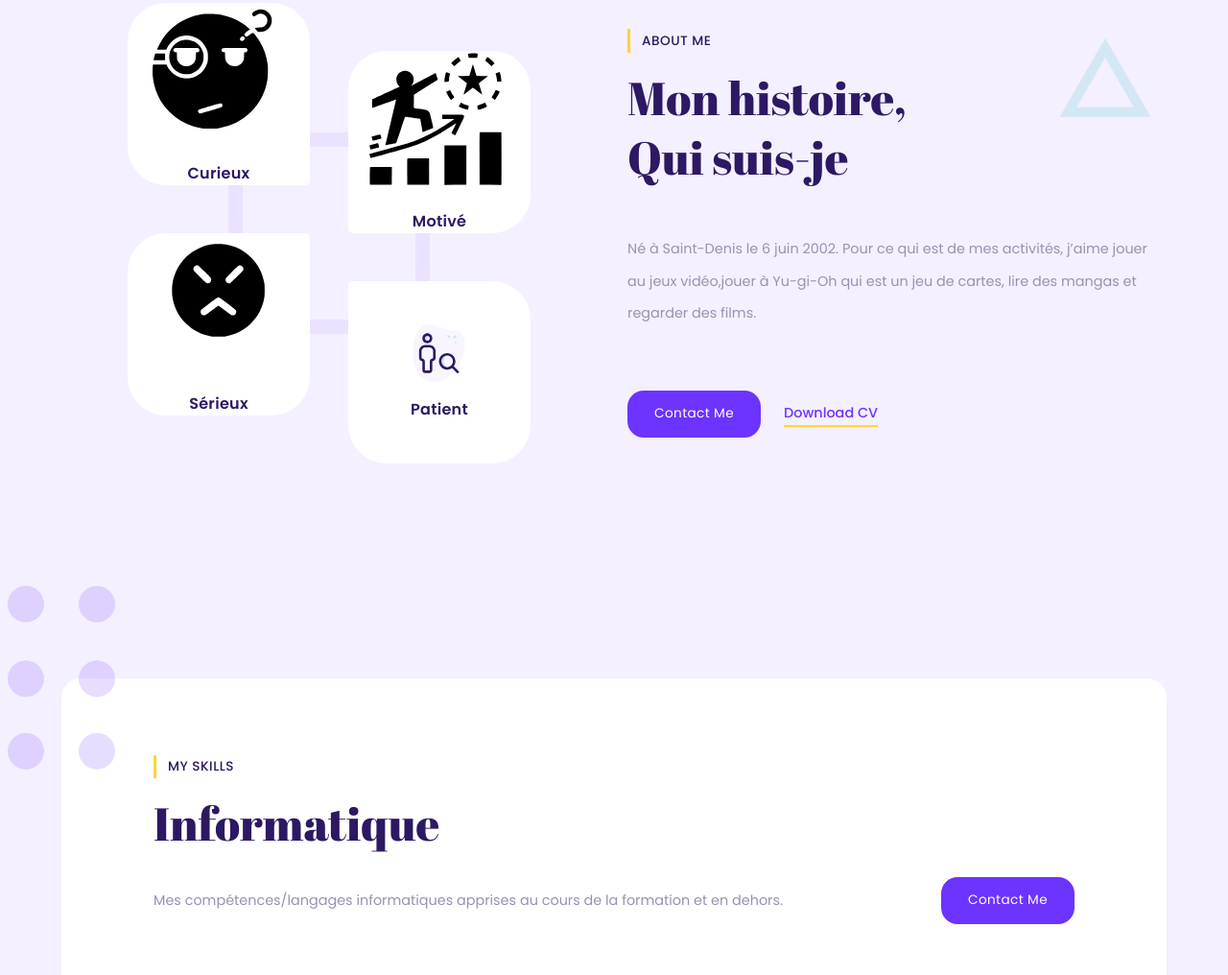
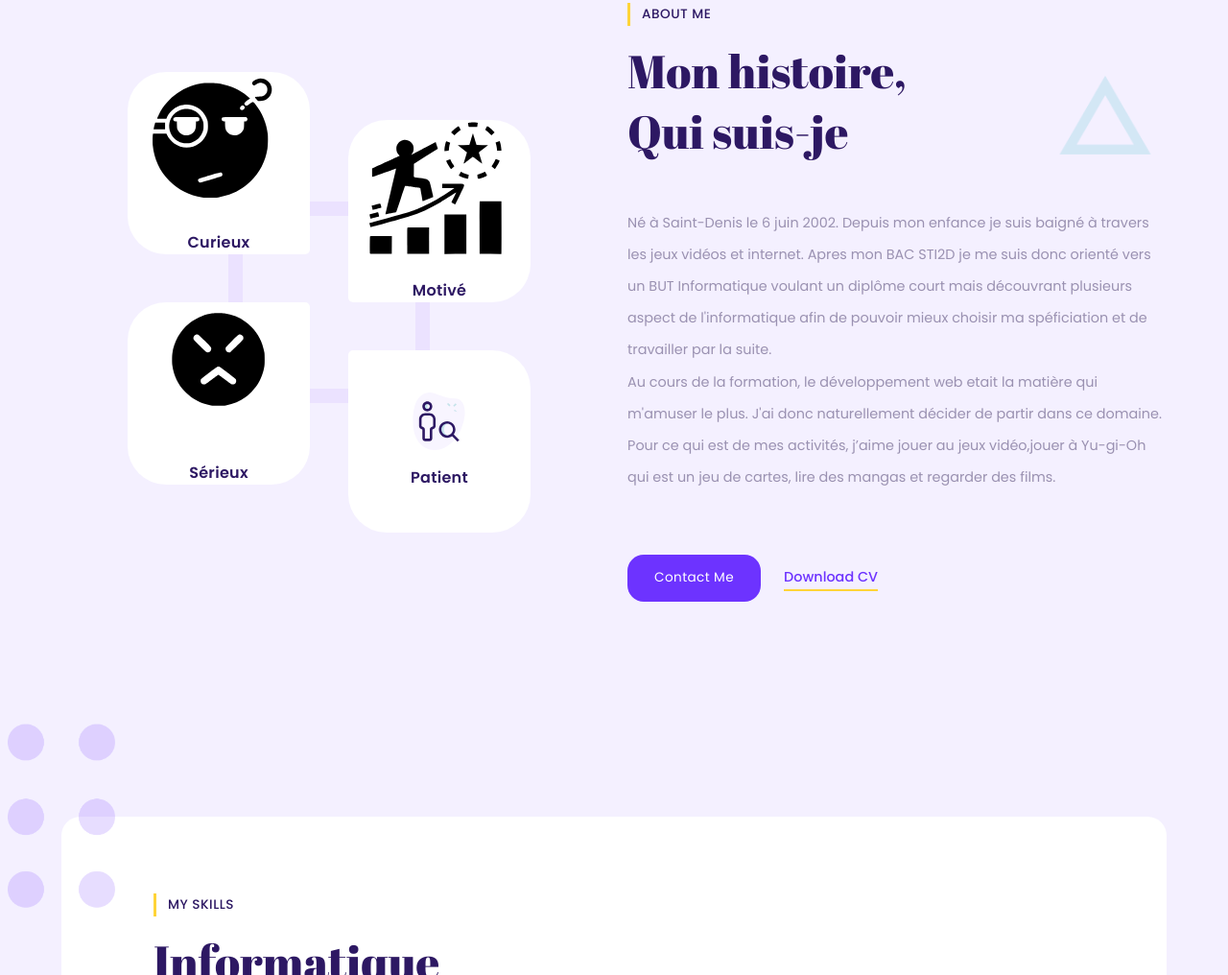
Before and after one commit to raykha02/Portfolio, a plain HTML site: page index.html in a window 1280 px wide. Shown: the part 974-1990 px from the top of the page at 96% size. Drawn offline with nearby package versions, Linux system fonts and the light colour scheme.

Commit message:
Update index.html

```diff
--- a/index.html
+++ b/index.html
@@ -301,9 +301,12 @@
         <h3 class="sub-heading">About me</h3>
         <h1 class="heading">Mon histoire,<br> Qui suis-je </h1>
         <p class="text">Né à Saint-Denis le 6 juin 2002.
+          Depuis mon enfance je suis baigné à travers les jeux vidéos et internet. Apres mon BAC STI2D je me suis donc orienté vers un BUT Informatique
+          voulant un diplôme court mais découvrant plusieurs aspect de l'informatique afin de pouvoir mieux choisir ma spéficiation et de travailler par la suite.
+         <br>  Au cours de la formation, le développement web etait la matière qui m'amuser le plus. J'ai donc naturellement décider de partir dans ce domaine.
 
 
-          Pour ce qui est de mes activités, j’aime jouer au jeux vidéo,jouer à Yu-gi-Oh qui est un jeu de cartes, lire des mangas et regarder des films.
+         <br> Pour ce qui est de mes activités, j’aime jouer au jeux vidéo,jouer à Yu-gi-Oh qui est un jeu de cartes, lire des mangas et regarder des films.
         </p>
         <div class="cta">
           <a href="mailto:rkhampan@hotmail.com" class="btn">Contact me</a>
```
